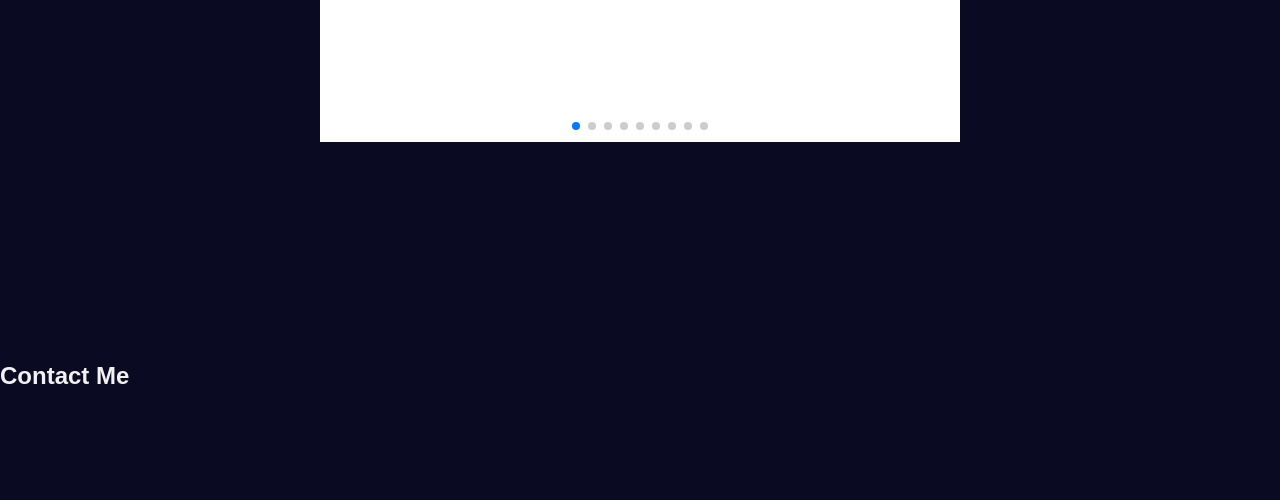
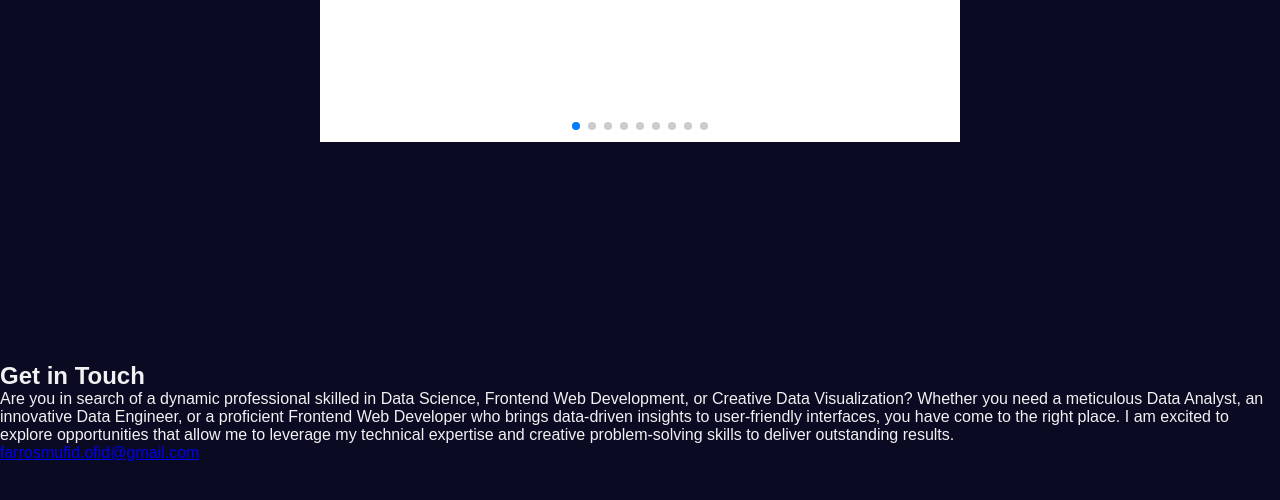
Before and after one commit to farrosmufid/portfolio-website, a React (Create React App) app: page / in a window 1280 px wide. Shown: the part 2902-3402 px from the top of the page. Built offline with nearby package versions, Linux system fonts and the light colour scheme.

Commit message:
Added html for contact me

```diff
--- a/src/components/Main.js
+++ b/src/components/Main.js
@@ -326,7 +326,23 @@ export default function Main() {
             </section>
 
             <section id="contact_me_section" className="tab--contact_me">
-                <h1>Contact Me</h1>
+                <div className="contact-me-container">
+                    <h1 className="contact-me-header">Get in Touch</h1>
+                    <div className="contact-me-right">
+                        <div className="contact-me-content">
+                            Are you in search of a dynamic professional skilled in Data Science,
+                            Frontend Web Development, or Creative Data Visualization?
+                            Whether you need a meticulous Data Analyst, an innovative Data Engineer,
+                            or a proficient Frontend Web Developer who brings data-driven insights to user-friendly
+                            interfaces, you have come to the right place. I am excited to explore opportunities
+                            that allow me to leverage my technical expertise and creative problem-solving skills
+                            to deliver outstanding results.
+                        </div>
+                        <div className="contact-me-button-wrapper">
+                            <a href="mailto:farrosmufid.ofid@gmail.com" className="mail-to-button">farrosmufid.ofid@gmail.com</a>
+                        </div>
+                    </div>
+                </div>
             </section>
         </main>
     )
```
